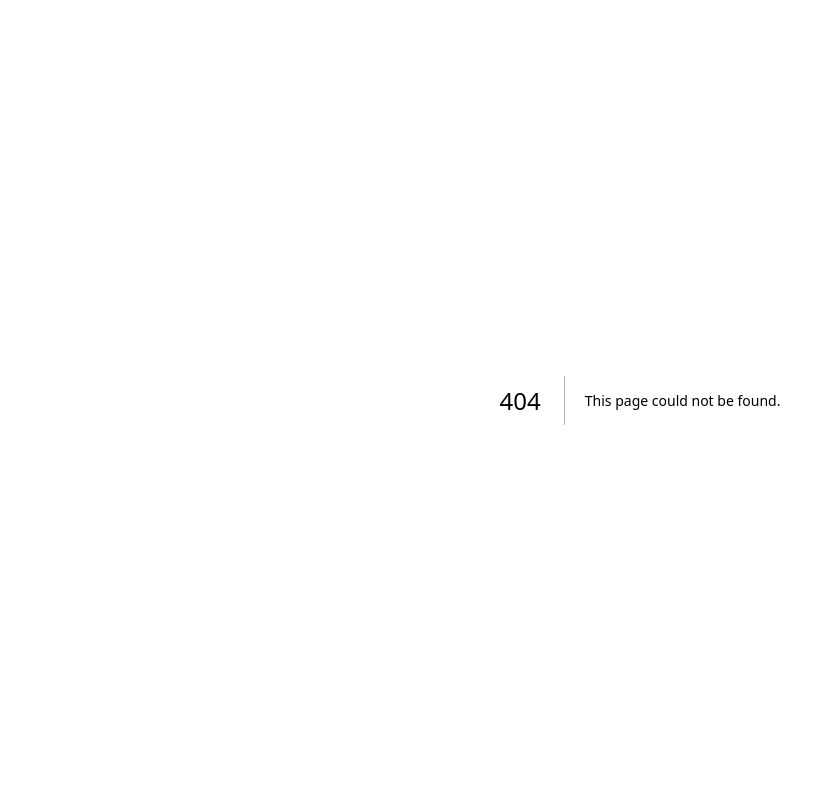
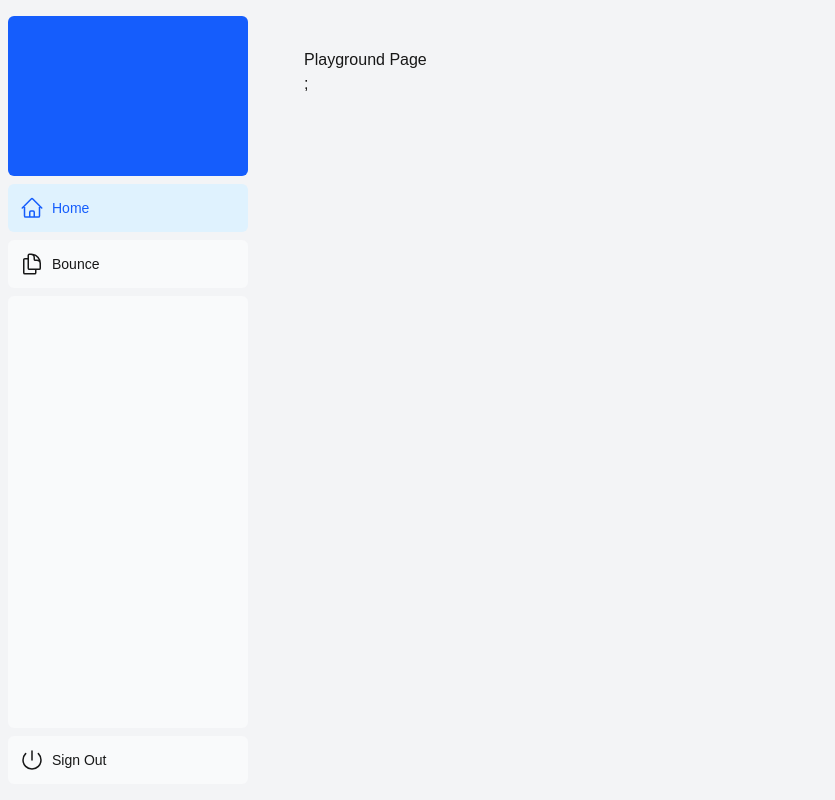
Before and after one commit to Dantes737/all-in-one, a Next.js app: page /playground in a window 1280 px wide. Before the commit this address had no page. Shown: the whole page, without its empty margins (0-835 px from the left). Built offline with nearby package versions, Linux system fonts and the light colour scheme.

Commit message:
added playground and bounce pages

```diff
--- /dev/null
+++ b/app/playground/bounce/page.tsx
@@ -0,0 +1,3 @@
+export default function Page() {
+  return <div>Playground Page</div>;
+}
--- /dev/null
+++ b/app/playground/layout.tsx
@@ -0,0 +1,12 @@
+import SideNav from "@/app/ui/playground/sidenav";
+
+export default function Layout({ children }: { children: React.ReactNode }) {
+  return (
+    <div className="flex h-screen flex-col md:flex-row md:overflow-hidden bg-gray-100">
+      <div className="w-full flex-none md:w-64">
+        <SideNav />
+      </div>
+      <div className="grow p-6 md:overflow-y-auto md:p-12">{children}</div>
+    </div>
+  );
+}
--- /dev/null
+++ b/app/playground/page.tsx
@@ -0,0 +1,7 @@
+export default function Page() {
+  return (
+    <main>
+      <div>Playground Page</div>;
+    </main>
+  );
+}
--- /dev/null
+++ b/app/ui/playground/nav-links.tsx
@@ -0,0 +1,43 @@
+"use client";
+import { HomeIcon, DocumentDuplicateIcon } from "@heroicons/react/24/outline";
+import Link from "next/link";
+import { usePathname } from "next/navigation";
+import clsx from "clsx";
+
+// Map of links to display in the side navigation.
+// Depending on the size of the application, this would be stored in a database.
+const links = [
+  { name: "Home", href: "/playground", icon: HomeIcon },
+  {
+    name: "Bounce",
+    href: "/playground/bounce",
+    icon: DocumentDuplicateIcon,
+  },
+];
+
+export default function NavLinks() {
+  const pathname = usePathname();
+
+  return (
+    <>
+      {links.map((link) => {
+        const LinkIcon = link.icon;
+        return (
+          <Link
+            key={link.name}
+            href={link.href}
+            className={clsx(
+              "flex h-[48px] grow items-center justify-center gap-2 rounded-md bg-gray-50 p-3 text-sm font-medium hover:bg-sky-100 hover:text-blue-600 md:flex-none md:justify-start md:p-2 md:px-3",
+              {
+                "bg-sky-100 text-blue-600": pathname === link.href,
+              }
+            )}
+          >
+            <LinkIcon className="w-6" />
+            <p className="hidden md:block">{link.name}</p>
+          </Link>
+        );
+      })}
+    </>
+  );
+}
--- /dev/null
+++ b/app/ui/playground/sidenav.tsx
@@ -0,0 +1,33 @@
+import Link from "next/link";
+import NavLinks from "@/app/ui/playground/nav-links";
+// import AcmeLogo from "@/app/ui/acme-logo";
+import { PowerIcon } from "@heroicons/react/24/outline";
+// import { signOut } from "@/auth";
+
+export default function SideNav() {
+  return (
+    <div className="flex h-full flex-col px-3 py-4 md:px-2">
+      <Link
+        className="mb-2 flex h-20 items-end justify-start rounded-md bg-blue-600 p-4 md:h-40"
+        href="/"
+      >
+        <div className="w-32 text-white md:w-40">{/* <AcmeLogo /> */}</div>
+      </Link>
+      <div className="flex grow flex-row justify-between space-x-2 md:flex-col md:space-x-0 md:space-y-2">
+        <NavLinks />
+        <div className="hidden h-auto w-full grow rounded-md bg-gray-50 md:block"></div>
+        {/* <form
+          action={async () => {
+            "use server";
+            await signOut({ redirectTo: "/" });
+          }}
+        > */}
+        <button className="flex h-[48px] w-full grow items-center justify-center gap-2 rounded-md bg-gray-50 p-3 text-sm font-medium hover:bg-sky-100 hover:text-blue-600 md:flex-none md:justify-start md:p-2 md:px-3">
+          <PowerIcon className="w-6" />
+          <div className="hidden md:block">Sign Out</div>
+        </button>
+        {/* </form> */}
+      </div>
+    </div>
+  );
+}
```
